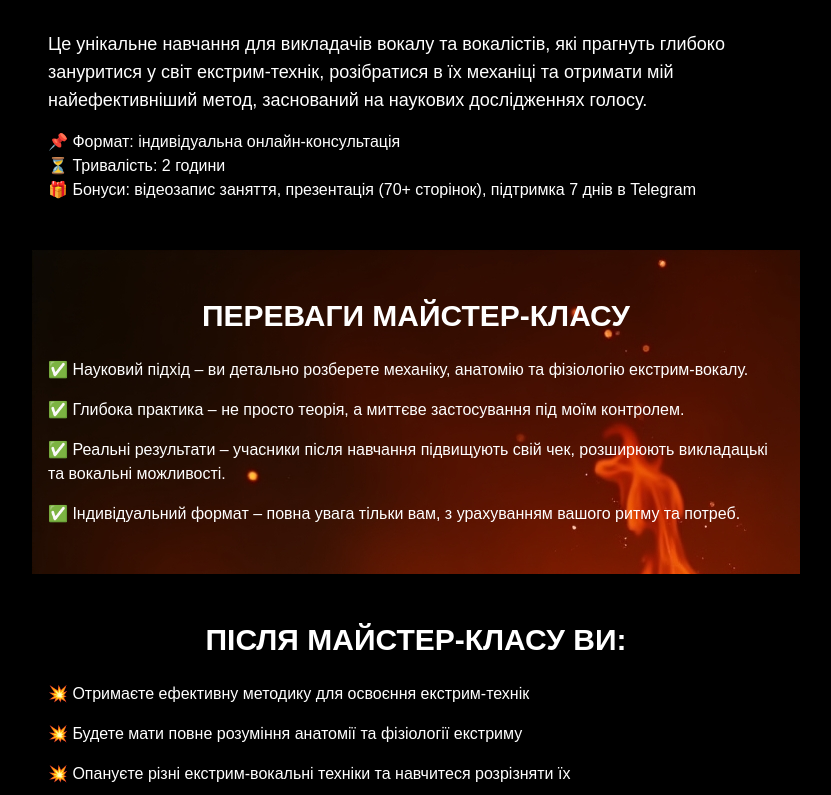
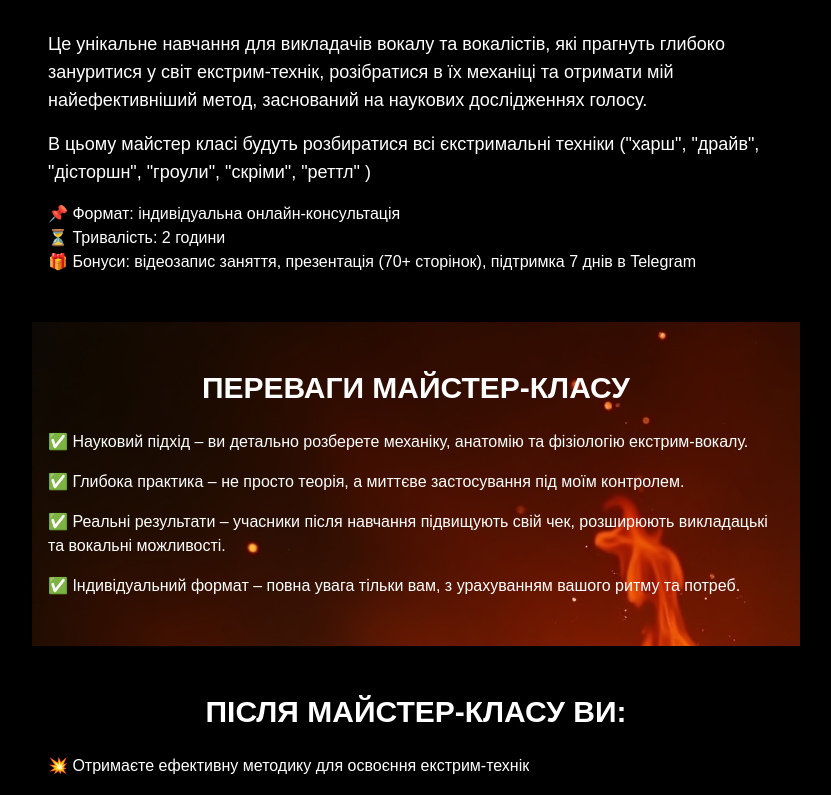
Before and after one commit to GrigoriyShkarta/MK, a Next.js app: page / in a window 1280 px wide. Shown: the part 962-1757 px from the top of the page, without its empty margins (224-1055 px from the left). Built offline with nearby package versions, Linux system fonts and the light colour scheme.

Commit message:
added description

```diff
--- a/sections/AboutMasterClass.tsx
+++ b/sections/AboutMasterClass.tsx
@@ -8,6 +8,11 @@ export default function AboutMasterclass() {
 					прагнуть глибоко зануритися у світ екстрим-технік, розібратися в їх
 					механіці та отримати мій найефективніший метод, заснований на наукових
 					дослідженнях голосу.
+				</p>
+				<p className='text-lg mb-4'>
+					В цьому майстер класі будуть розбиратися всі єкстримальні техніки
+					(&quot;харш&quot;, &quot;драйв&quot;, &quot;дісторшн&quot;,
+					&quot;гроули&quot;, &quot;скріми&quot;, &quot;реттл&quot; )
 				</p>
 				<ul className='list-disc pl-6'>
 					<li>📌 Формат: індивідуальна онлайн-консультація</li>
```
